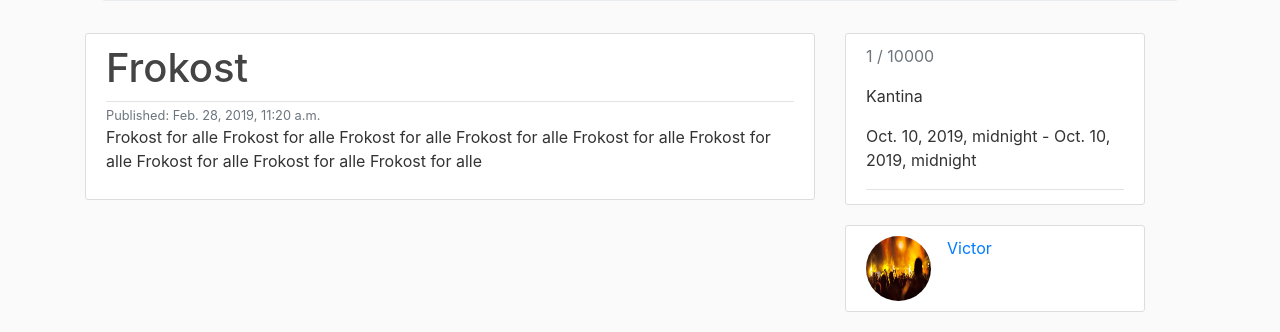
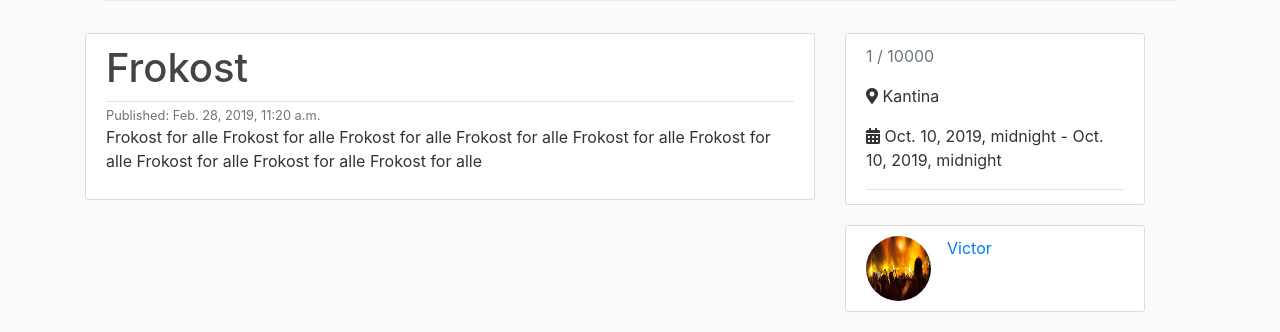
Before and after one commit to vicjor/TDT4140-Eventify, a Django app: page /event/20/ in a window 1280 px wide. Shown: the part 707-1039 px from the top of the page. Run offline with Django 3.2, Linux system fonts and the light colour scheme; data comes from the database, SQL or seed files in the repository; both versions use the stored data as it was after the commit; some libraries are stand-ins or nearby versions.

Commit message:
Katrine endringer details

```diff
--- a/eventify/event/templates/event/base.html
+++ b/eventify/event/templates/event/base.html
@@ -4,6 +4,8 @@
 
     <!--Favicon hentet fra nettet-->
     <link rel="shortcut icon" href="http://d1ujqdpfgkvqfi.cloudfront.net/favicon-generator/htdocs/favicons/2015-01-09/502e5d90b726a726b80cb485280749ea.ico">
+
+    <link rel="stylesheet" href="https://use.fontawesome.com/releases/v5.7.2/css/all.css" integrity="sha384-fnmOCqbTlWIlj8LyTjo7mOUStjsKC4pOpQbqyi7RrhN7udi9RwhKkMHpvLbHG9Sr" crossorigin="anonymous">
 
     <!-- Required meta tags -->
     <meta charset="utf-8">
--- a/eventify/event/templates/event/event_detail.html
+++ b/eventify/event/templates/event/event_detail.html
@@ -26,7 +26,20 @@
 
                 </div>
 
-                 {% if object.author == user %}
+                <small class="text-muted">Published: {{ object.date_posted }}</small>
+                <p class="article-content">{{ object.content }}</p>
+            </div>
+        </article>
+
+       </div>
+
+<div class="col-md-4">
+
+    <article class="media content-section-info">
+
+    <div class="article-metadata">
+
+        {% if object.author == user %}
                         <div>
                             <a class="btn btn-seconday btn-sm mt-1 mb-1" href="{% url 'event-update' object.id %}">Update</a>
                             <a class="btn btn-danger btn-sm mt-1 mb-1" href="{% url 'event-delete' object.id %}">Delete</a>
@@ -55,23 +68,11 @@
                         {% endif %}
                     {% endif %}
 
-                <small class="text-muted">Published: {{ object.date_posted }}</small>
-                <p class="article-content">{{ object.content }}</p>
-            </div>
-        </article>
+        <p class="text-muted" > {{object.attendees.all.count}} / {{object.attendance_limit}}</p>
 
-       </div>
+        <p> <i class="fas fa-map-marker-alt"> </i> {{ object.location }}</p>
 
-<div class="col-md-4">
-
-    <article class="media content-section-info">
-
-    <div class="article-metadata">
-
-        <p class="text-muted" > {{object.attendees.all.count}} / {{object.attendance_limit}}</p>
-        <p>{{ object.location }}</p>
-        <i class="icon-search"></i>
-       <p> {{ object.start_date }} - {{ object.end_date}}</p>
+       <p> <i class="fas fa-calendar-alt"> </i> {{ object.start_date }} - {{ object.end_date}}</p>
 
 
     </div>
```
Also changed, not shown: eventify/db.sqlite3.
